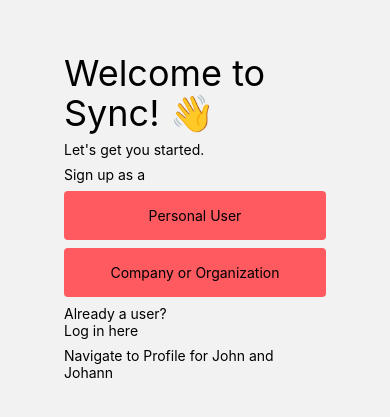
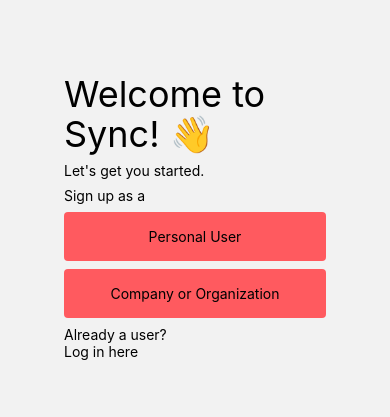
Before and after one commit to jtgithub16/mhacks, a React Native app in the folder Synq/: screen /Welcome in a window 390 px wide. Shown: the part 205-622 px from the top of the page. Built offline with nearby package versions, Linux system fonts and the light colour scheme.

Commit message:
Removed navigation to profile from welcome screen

```diff
--- a/Synq/screens/WelcomeScreen.tsx
+++ b/Synq/screens/WelcomeScreen.tsx
@@ -37,9 +37,6 @@
           <Text>Log in here</Text>
         </TouchableOpacity>
       </View>
-      <TouchableOpacity onPress={() => navigation.navigate("Profile")}>
-        <Text>Navigate to Profile for John and Johann</Text>
-      </TouchableOpacity>
     </View>
   );
 };
```
